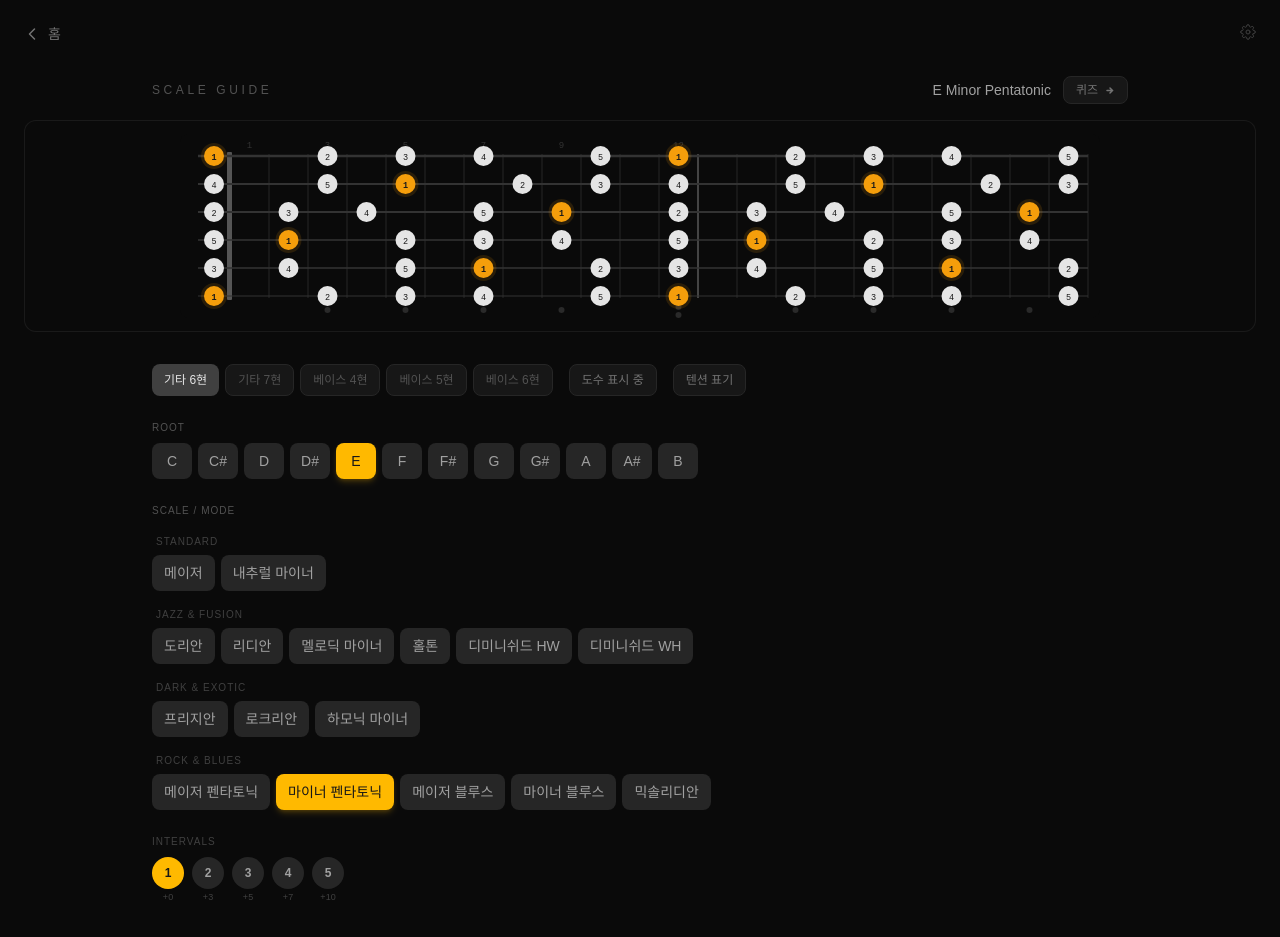
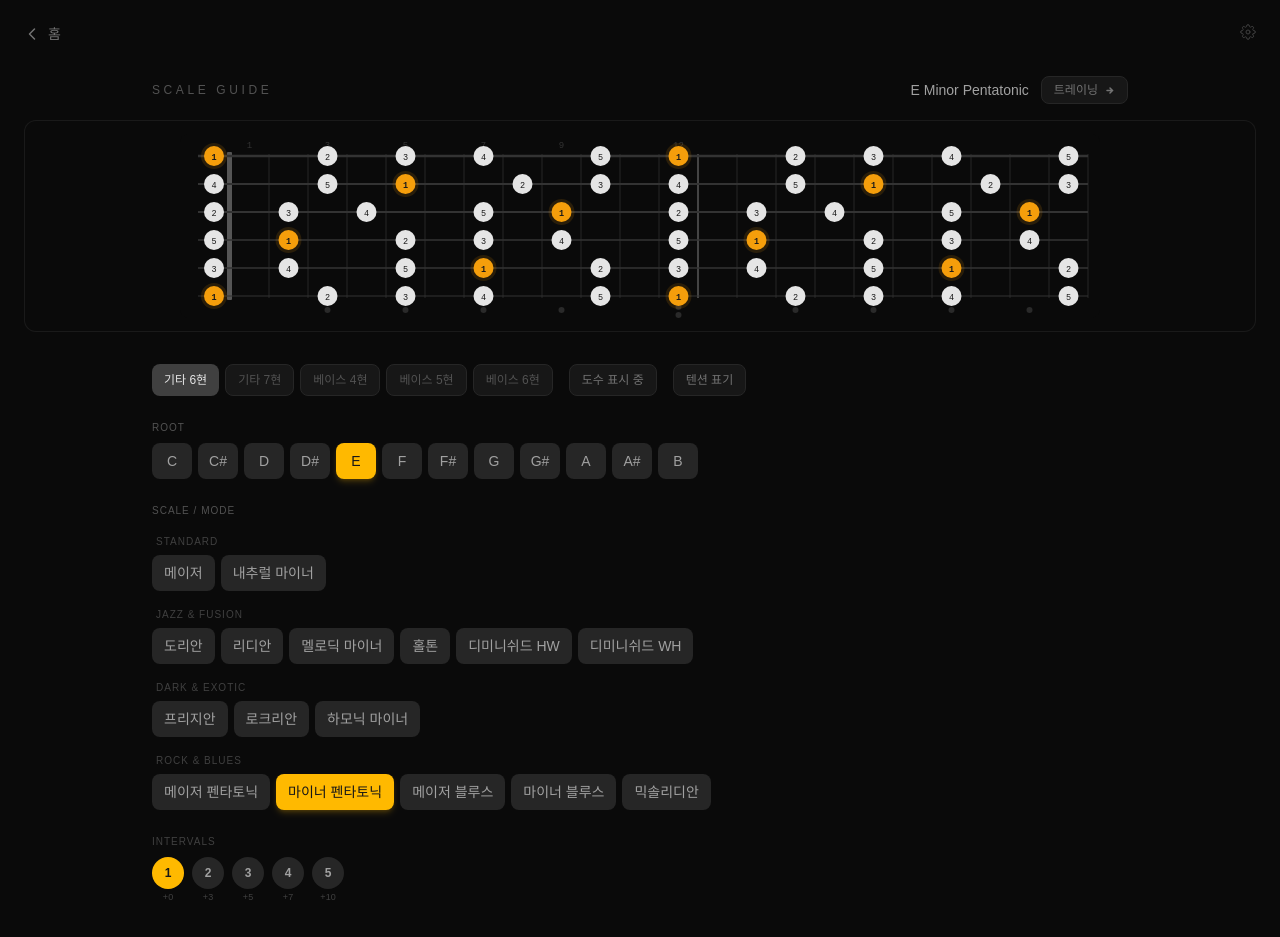
Before and after one commit to KJH-0596/music-practice-app, a Next.js app: page /scales in a window 1280 px wide. Built offline with nearby package versions, Linux system fonts and the light colour scheme.

Commit message:
chore: 메뉴 및 버튼 이름 일부 수정

```diff
--- a/app/quiz/page.tsx
+++ b/app/quiz/page.tsx
@@ -196,7 +196,7 @@ export default function QuizPage() {
       {/* 타이틀 + 랜덤 버튼 + 현재 스케일 */}
       <div className="px-6 pt-6 pb-4 max-w-5xl w-full mx-auto flex items-center justify-between">
         <h1 className="text-xs tracking-[0.3em] text-neutral-600 uppercase font-medium">
-          Scale Quiz
+          Training
         </h1>
         <div className="flex items-center gap-2">
           {/* 랜덤 버튼 */}
--- a/app/scales/page.tsx
+++ b/app/scales/page.tsx
@@ -107,7 +107,7 @@ export default function ScalesPage() {
             href="/quiz"
             className="flex items-center gap-1.5 px-3 h-7 rounded-lg text-xs bg-neutral-900 text-neutral-500 hover:text-amber-400 hover:border-amber-400/40 border border-neutral-800 transition-all duration-150"
           >
-            퀴즈
+            트레이닝
             <svg
               width="11"
               height="11"
```
